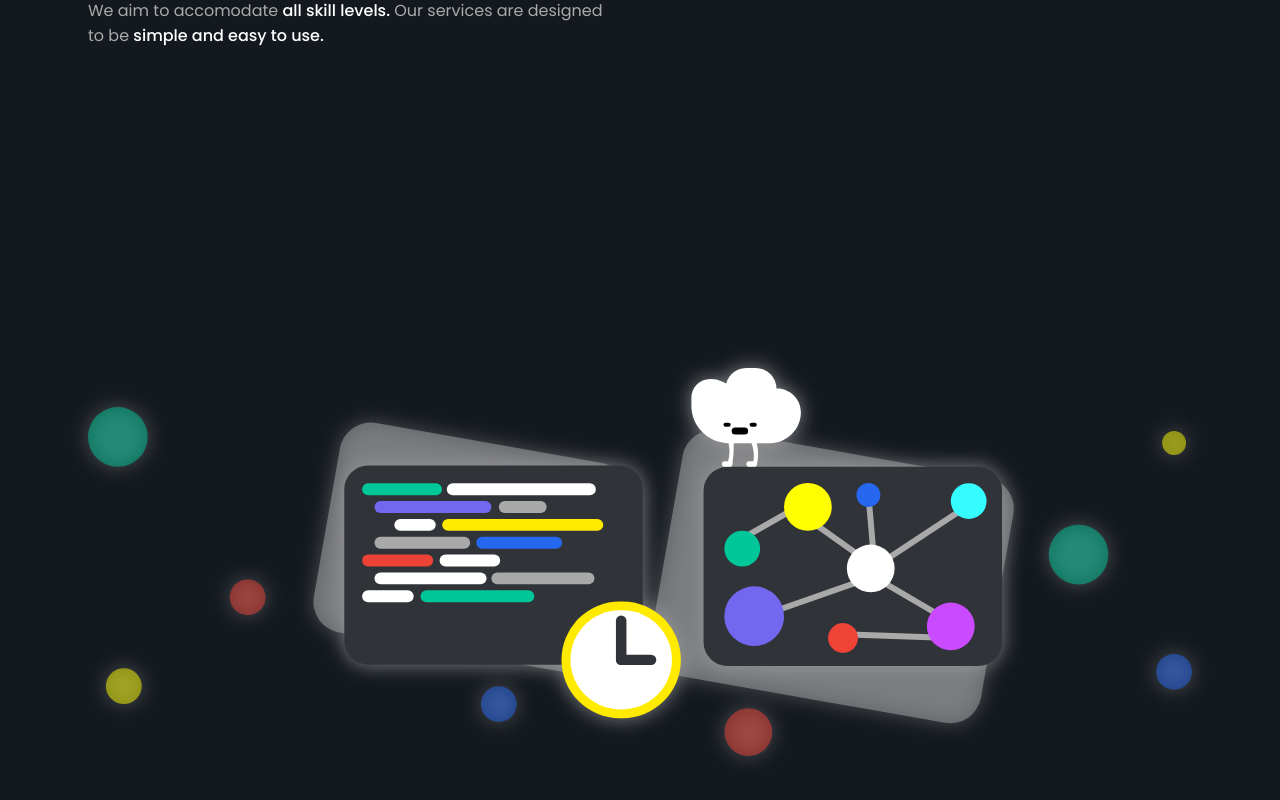
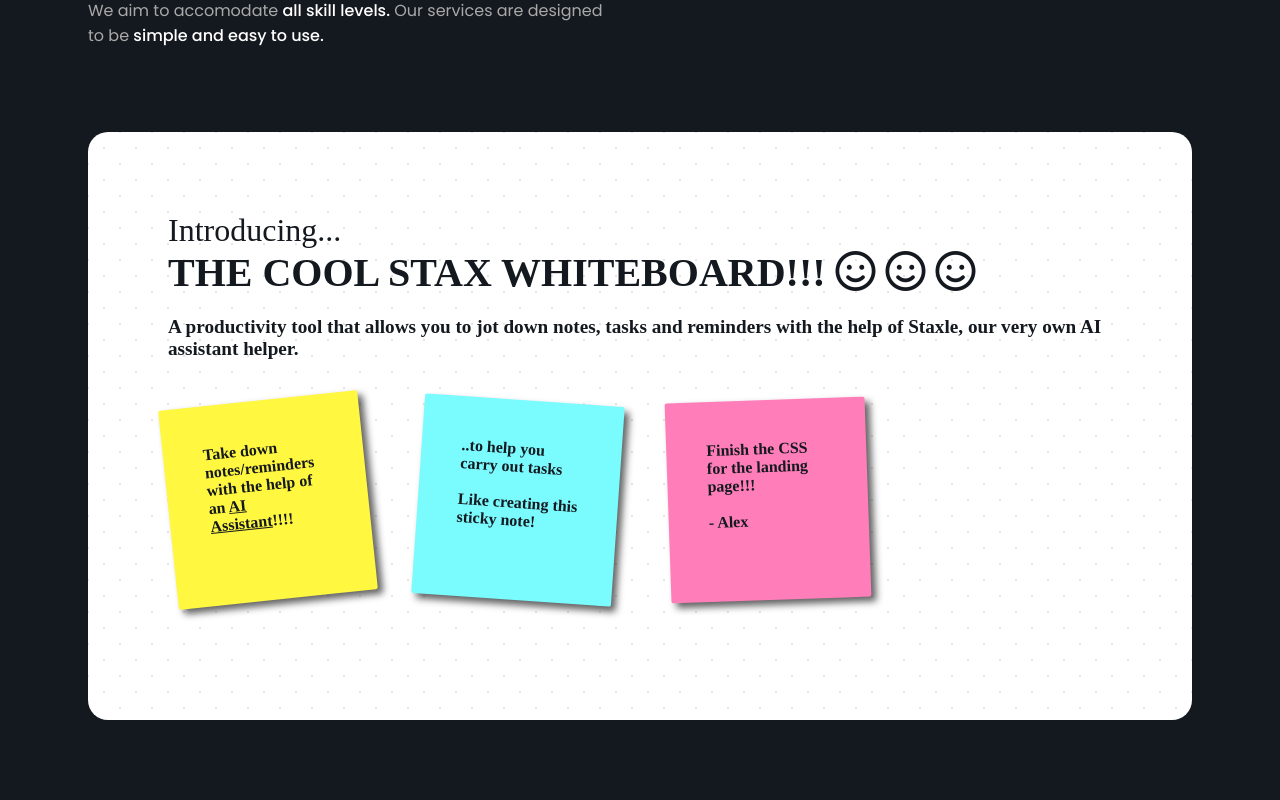
Before and after one commit to stax-dev/core, a React (Create React App) app: page / in a window 1280 px wide. Shown: the part 4460-5260 px from the top of the page. Built offline with nearby package versions, Linux system fonts and the light colour scheme.

Commit message:
v0.0.15
whiteboard section added

```diff
--- a/src/pages/landing/prelaunch/PreLaunch.js
+++ b/src/pages/landing/prelaunch/PreLaunch.js
@@ -169,7 +169,7 @@ export default function Index() {
                   </div>
                 </div>
                 <div className={css["landing-project-progress"]}>
-                  <div style={{width: "70%"}} className={css["landing-project-progress-bar"]}></div>
+                  <div style={{width: "86%"}} className={css["landing-project-progress-bar"]}></div>
                 </div>
               </section>
               <div className={`${css["landing-project-list"]} ${cssGlobal["flex-flex-start-left"]}`}>
@@ -225,7 +225,45 @@ export default function Index() {
                 </div>
               </div>
             </div>
+            <section className={cssGlobal["rs-element-both"]}>
+              <div className={css["whiteboard"]}>
+                <div className={css["whiteboard-title"]}>
+                  <h2>Introducing...</h2>
+                  <h1>THE COOL STAX WHITEBOARD!!!{" "}
+                    <i className={`${css["fa-face-smile"]} ${"far fa-face-smile"}`}></i>{" "}
+                    <i className={`${css["fa-face-smile"]} ${"far fa-face-smile"}`}></i>{" "}
+                    <i className={`${css["fa-face-smile"]} ${"far fa-face-smile"}`}></i>
+                  </h1>
+                </div>
+                <div className={css["whiteboard-info"]}>
+                  <p>
+                    A productivity tool that allows <span>you to jot down notes, tasks and reminders with the help of Staxle, our very own AI assistant helper.</span>
+                  </p>
+                </div>
+                <section className={cssGlobal["rs-element-both"]}>
+                <div className={`${css["whiteboard-sticky"]} ${cssGlobal["flex-flex-start-left"]}`}>
+                  <div className={css["whiteboard-sticky-box"]} contentEditable>
+                    <p>Take down notes/reminders with the help of an <u>AI Assistant</u>!!!!</p>
+                  </div>
+                  <div className={css["whiteboard-sticky-box"]} contentEditable>
+                    <p>
+                      ..to help you carry out tasks
+                      <br/><br/>
+                      Like creating this sticky note!
+                    </p>
+                  </div>
+                  <div className={css["whiteboard-sticky-box"]} contentEditable>
+                    <p>Finish the CSS for the landing page!!!
+                      <br/><br/>
+                      - Alex
+                    </p>
+                  </div>
+                </div>
+                </section>
+              </div>
+            </section>
           </div>
+
           {/* <div className={cssGlobal["content-100"]}>
             <div className={css["landing-project"]}>
               <div className={`${css["landing-project-title"]} ${cssGlobal["flex-center-left"]}`}>
@@ -243,6 +281,7 @@ export default function Index() {
               </div>
             </div>
           </div> */}
+
           <div className={cssGlobal["content-100"]}>
             <div className={css["landing-updates-art"]}>
               {/* <section className={cssGlobal["rs-element-both"]}> */}
--- a/src/pages/landing/prelaunch/PreLaunch.module.css
+++ b/src/pages/landing/prelaunch/PreLaunch.module.css
@@ -322,6 +322,93 @@
 /* .landing-project-list-box-icon {
     animation: move 10s linear infinite;
 } */
+
+
+@import url('https://fonts.googleapis.com/css2?family=Indie+Flower&display=swap');
+@import url('https://fonts.googleapis.com/css2?family=Kalam&display=swap');
+
+.whiteboard {
+    padding: 80px;
+    font-family: "Kalam", cursive;
+    font-family: "Indie Flower", cursive;
+    color: var(--theme1);
+    border-radius: 20px;
+    margin-top: 40px;
+    font-weight: 600;
+    background-color: var(--text1);
+    opacity: 1;
+    background-image:  radial-gradient(var(--text2) 0.5px, transparent 0.8px), radial-gradient(var(--text2) 0.5px, #ffffff 0.8px);
+    background-size: 32px 32px;
+    background-position: 0 0,16px 16px;
+}
+
+.whiteboard h1{
+    margin: 0%;
+    font-size: 250%;
+    font-weight: 600;
+}
+
+.whiteboard h2{
+    font-size: 200%;
+    margin: 0%;
+    font-weight: 500;
+}
+
+.whiteboard-sticky {
+    width: 100%;
+    /* css global flex */
+    margin: 40px 0px;
+    font-family: "Indie Flower", cursive;
+}
+
+.whiteboard-sticky .whiteboard-sticky-box {
+    width: 120px;
+    height: 120px;
+    padding: 40px;
+}
+
+.whiteboard-info {
+    margin-top: 20px;
+    transform: rotate(0deg);
+    font-size: 120%;
+}
+
+.whiteboard-sticky-box p{
+    margin: 0%;
+}
+
+.whiteboard-sticky-box:focus {
+    outline: none;
+}
+
+
+.whiteboard-sticky-box {
+    border-radius: 2px;
+    background-color:#fff740;
+    box-shadow: 5px 5px 7px rgba(33,33,33,.7);
+    transform: rotate(-6deg);
+    overflow: hidden;
+    transition: 0.2s ease-in-out;
+}
+
+.whiteboard-sticky-box:nth-child(2){
+    transform: rotate(4deg);
+    background-color: #7afcff;
+    margin-left: 50px;
+}
+
+.whiteboard-sticky-box:nth-child(3){
+    transform: rotate(-2deg);
+    background-color: #ff7eb9;
+    margin-left: 50px;
+}
+
+.whiteboard-sticky-box:hover {
+    transform: rotate(calc(5deg + var(--angle, 0deg)));
+}
+
+
+
 
 @keyframes move {
     0% {
--- a/src/pages/landing/prelaunch/devUpdatesList.js
+++ b/src/pages/landing/prelaunch/devUpdatesList.js
@@ -17,7 +17,7 @@ const devUpdatesList = [
       info: [
         <p>
           New Update! The backend of this project is on the way to completion.{" "}
-          We are planning to provide <b>Shared, VPS and Droplet Hosting</b>, alongside with storage services.{" "}
+          We are planning to provide <b>Shared and Droplet Hosting</b>, alongside with storage services.{" "}
           Our plans are designed to be as affordable as possible... by coders, for coders.{" "}
           New developments upcoming:
           <ul>
@@ -34,12 +34,9 @@ const devUpdatesList = [
       date: "14th September 2024",
       info: [
         <p>
-          The Whiteboard! Along with the dashboard, our plan is to build <b>productivity tools</b> alongside with SDS.{" "}
-          Our services don't just come with the hosting itself, as we aim to accomodate a smooth workflow with easy integrations and access.
-          {" "}As mentioned with the upcoming AI assistant, we are adding emails, chats and features of a <b>Virtual Office</b>.
-          <br/><br/>
-          Furthermore, from the last update, our AI assistant now doesn't just chat with you. Say good morning to <b>Staxle</b>!{" "}
-          Staxle now can carry out <u>real operations</u> and task like creating servers, updating details, manage your dashboard and many other real tasks!
+          Introducing the whiteboard, our latest productivity tool. A productivity pinboard that allows you to jot down notes, ideas, and tasks.{" "}
+          Share the board with your team and collaborate in real-time.{" "}
+          Integrated with AI, Staxle can help you manage your tasks and remind you of deadlines.{" "}
         </p>
       ]
     },
```
